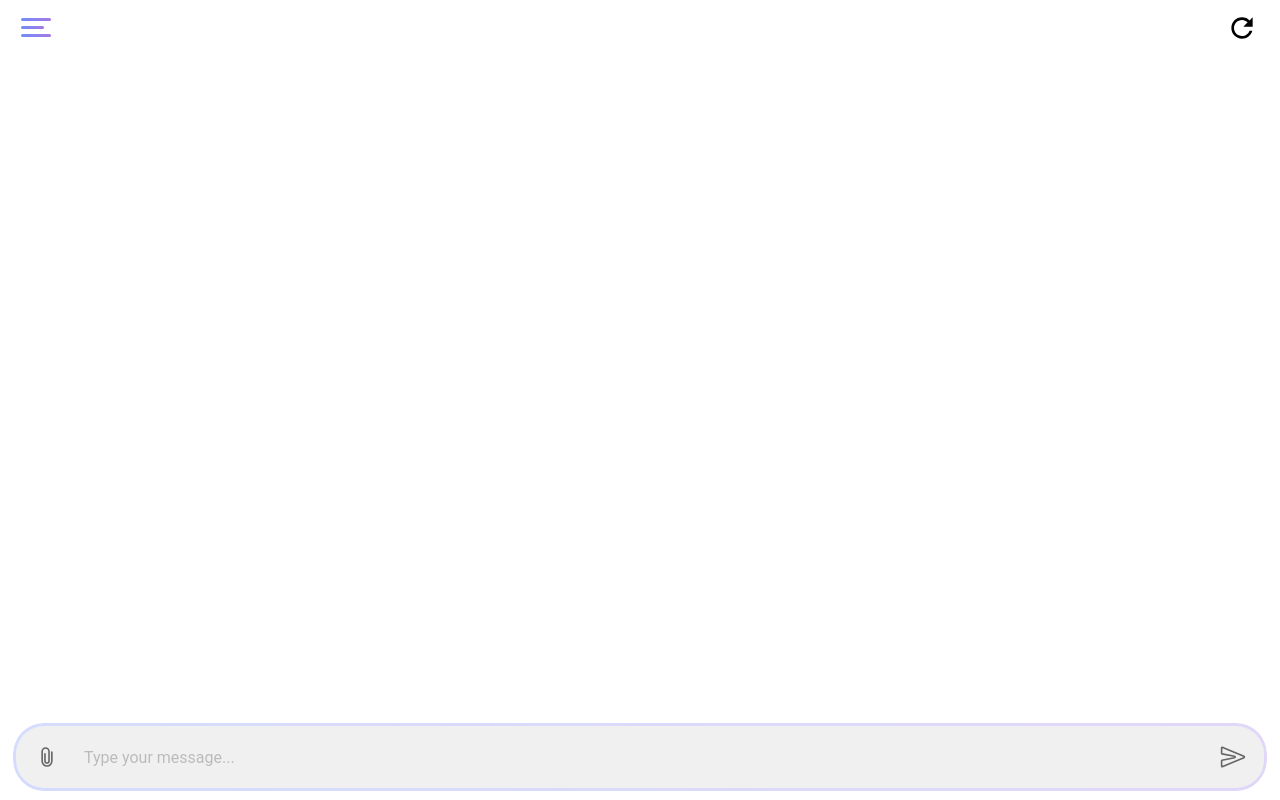
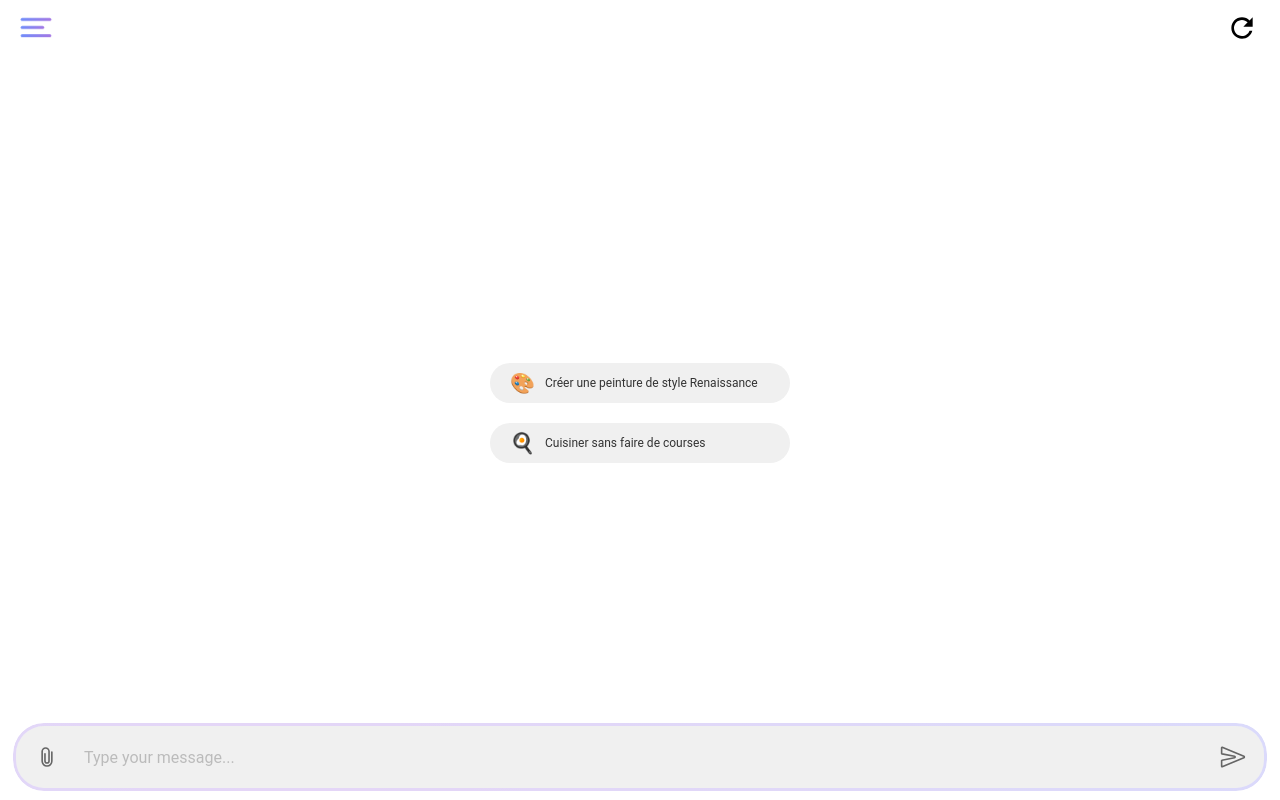
Before and after one commit to Morojc/Emoji-Maker, a React (Vite) app: page / in a window 1280 px wide. Built offline with nearby package versions, Linux system fonts and the light colour scheme.

Commit message:
Create Initial Chat Section Commits.

```diff
--- a/src/App.css
+++ b/src/App.css
@@ -1,9 +1,16 @@
 .chat-container {
   display: flex;
   flex-direction: column;
+  justify-content: center;
+  align-items: center;
+  height: 100%;
   padding: 1rem;
   overflow-y: auto;
-  height: calc(100% - 56px); /* Adjust based on your header height */
+}
+
+.chat-container:not(:empty) {
+  justify-content: flex-start;
+  align-items: stretch;
 }
 
 .chat-message {
@@ -44,3 +51,41 @@
   --background: white;
   --border-radius: 1.5rem;
 }
+
+.suggestion-container {
+  display: flex;
+  flex-direction: column;
+  align-items: center;
+  justify-content: center;
+  height: 100%;
+  padding: 1rem;
+}
+
+.suggestion-button {
+  display: flex;
+  align-items: center;
+  background-color: #f0f0f0;
+  border: none;
+  border-radius: 20px;
+  padding: 10px 20px;
+  margin: 10px 0;
+  width: 100%;
+  max-width: 300px;
+  cursor: pointer;
+  transition: background-color 0.3s;
+}
+
+.suggestion-button:hover {
+  background-color: #e0e0e0;
+}
+
+.suggestion-icon {
+  font-size: 1.5em;
+  margin-right: 10px;
+}
+
+.suggestion-text {
+  text-align: left;
+  font-size: 0.9em;
+  color: #333;
+}
--- a/src/App.tsx
+++ b/src/App.tsx
@@ -74,6 +74,12 @@ const App: React.FC = () => {
     setChatHistory([]);
   };
 
+  const suggestionButtons = [
+    { icon: '🎨', text: 'Créer une peinture de style Renaissance' },
+    { icon: '🍳', text: 'Cuisiner sans faire de courses' },
+    // Add more suggestion buttons as needed
+  ];
+
   return (
     <IonApp>
       <IonMenu contentId="main" className="simple-menu" side="start" type="overlay">
@@ -127,11 +133,22 @@ const App: React.FC = () => {
           </IonToolbar>
         </IonHeader>
         <div className="chat-container">
-          {chatHistory.map((message, index) => (
-            <div key={index} className={`chat-message ${message.role}`}>
-              <div className="message-content">{message.content}</div>
+          {chatHistory.length === 0 ? (
+            <div className="suggestion-container">
+              {suggestionButtons.map((button, index) => (
+                <button key={index} className="suggestion-button" onClick={() => setInputText(button.text)}>
+                  <span className="suggestion-icon">{button.icon}</span>
+                  <span className="suggestion-text">{button.text}</span>
+                </button>
+              ))}
             </div>
-          ))}
+          ) : (
+            chatHistory.map((message, index) => (
+              <div key={index} className={`chat-message ${message.role}`}>
+                <div className="message-content">{message.content}</div>
+              </div>
+            ))
+          )}
         </div>
       </IonContent>
       <IonFooter>
```
